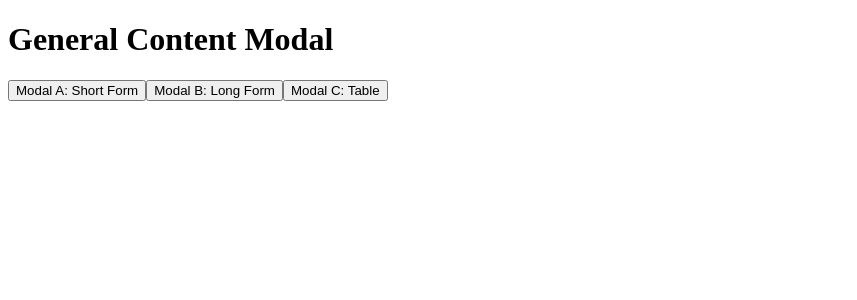
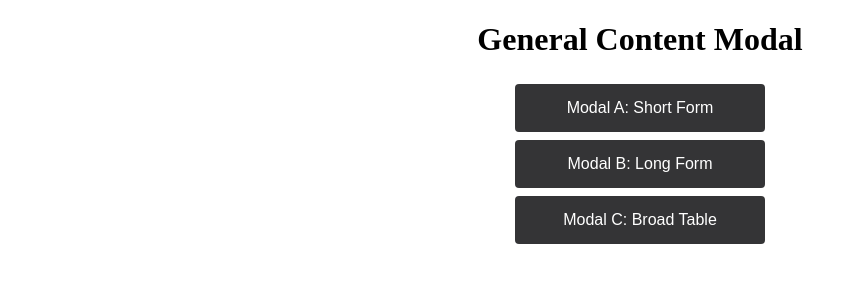
Before and after one commit to renzo-c/general-content-modal, a React app: page / in a window 1280 px wide. Shown: the top 300 px of the page, without its empty margins (0-857 px from the left). Built offline with nearby package versions, Linux system fonts and the light colour scheme.

Commit message:
table finished

```diff
--- a/src/App.js
+++ b/src/App.js
@@ -12,7 +12,10 @@ const App = () => (
     <Modal buttonLabel="Modal B: Long Form" modalHeader="Long Form">
       <LongForm />
     </Modal>
-    <Modal buttonLabel="Modal C: Table" modalHeader="Table">
+    <Modal
+      buttonLabel="Modal C: Broad Table"
+      modalHeader="Broad Table"
+    >
       <Table />
     </Modal>
   </>
--- a/src/components/LongForm/style.css
+++ b/src/components/LongForm/style.css
@@ -19,7 +19,21 @@ input {
 }
 
 .buttonStyle {
-  padding: 0.5em;
-  margin: 0.8em 0 0 0;
-  border-radius: 2%;
+  background-color: #343436;
+  border: none;
+  color: white;
+  padding: 15px 32px;
+  text-align: center;
+  text-decoration: none;
+  display: inline-block;
+  font-size: 16px;
+  margin: 4px 2px;
+  cursor: pointer;
+  width: 150px;
+  border-radius: 4px;
+  align-self: center;
 }
+
+.buttonStyle:hover {
+  background-color: #454546;
+}
--- a/src/components/ShortForm/style.css
+++ b/src/components/ShortForm/style.css
@@ -18,9 +18,3 @@ input {
   border: 1px solid #ccc;
   box-sizing: border-box;
 }
-
-.buttonStyle {
-  padding: 0.5em;
-  margin: 0.8em 0 0 0;
-  border-radius: 2%;
-}
--- a/src/components/Table/index.js
+++ b/src/components/Table/index.js
@@ -1,4 +1,5 @@
 import React from 'react';
+import './style.css';
 
 const Table = () => (
   <div className="containerTable">
@@ -60,6 +61,14 @@ const Table = () => (
         <td>67</td>
       </tr>
     </table>
+    <p>
+      Table model and data from
+      {' '}
+      <a href="https://www.w3schools.com/howto/tryit.asp?filename=tryhow_css_table_responsive">
+        w3schools
+      </a>
+      :
+    </p>
   </div>
 );
 
--- a/src/components/Table/style.css
+++ b/src/components/Table/style.css
@@ -2,3 +2,20 @@
   overflow-x: auto;
   scroll-behavior: smooth;
 }
+
+table {
+  border-collapse: collapse;
+  border-spacing: 0;
+  width: 100%;
+  border: 1px solid black;
+}
+
+th,
+td {
+  text-align: left;
+  padding: 0.8em;
+}
+
+tr:nth-child(even) {
+  background-color: rgb(152,152,152);
+}
--- a/src/components/modal/index.js
+++ b/src/components/modal/index.js
@@ -14,7 +14,7 @@ const Modal = ({ children, buttonLabel, modalHeader }) => {
 
   return (
     <>
-      <button type="button" onClick={handlerOpen}>
+      <button type="button" className="modalButtonStyle" onClick={handlerOpen}>
         {buttonLabel}
       </button>
       {open && (
--- a/src/components/modal/style.css
+++ b/src/components/modal/style.css
@@ -13,7 +13,7 @@
   transform: translateY(-50%);
   min-height: 15em;
   max-height: 80vh;
-  max-width: 30em;
+  max-width: fit-content;
   padding: 2em;
   margin: 0 auto;
   border-radius: 1em;
@@ -51,3 +51,22 @@
   font-size: 2em;
   font-weight: bold;
 }
+
+.modalButtonStyle {
+  background-color: #343436;
+  border: none;
+  color: white;
+  padding: 15px 32px;
+  text-align: center;
+  text-decoration: none;
+  display: inline-block;
+  font-size: 16px;
+  margin: 4px 2px;
+  cursor: pointer;
+  width: 250px;
+  border-radius: 4px;
+}
+
+.modalButtonStyle:hover {
+  background-color: #454546;
+}
--- a/src/index.html
+++ b/src/index.html
@@ -7,9 +7,9 @@
     <title>Test for Haystack TV</title>
   </head>
   <body>
-    <div>
+    <div style="text-align: center">
       <h1>General Content Modal</h1>
-      <div id="app">
+      <div style="display: flex; flex-direction: column; align-items: center" id="app">
     </div>
   </body>
 </html>
```
